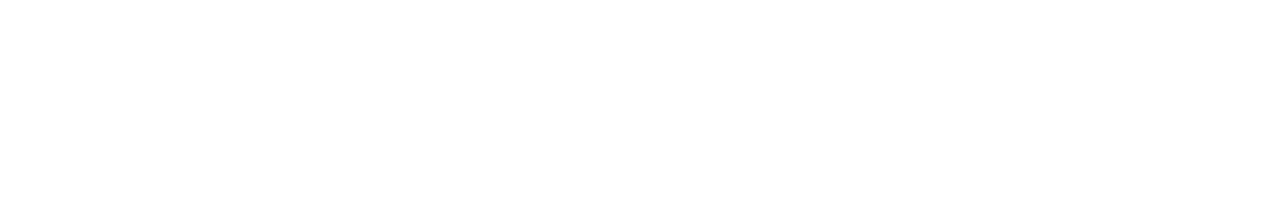
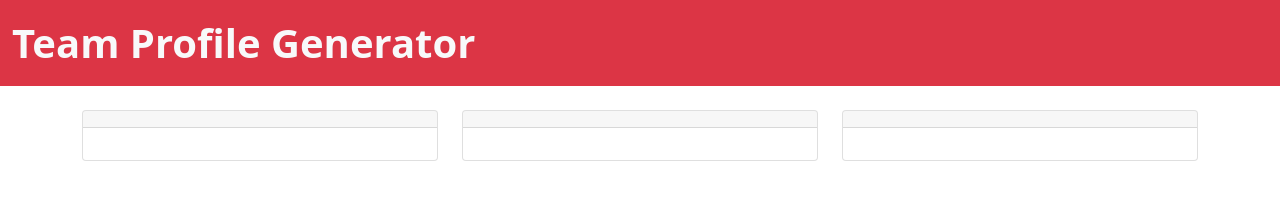
Before and after one commit to OddTK/Team-Profile-Generator, a website: page dist/index.html in a window 1280 px wide. Drawn offline with nearby package versions, Linux system fonts and the light colour scheme.

Commit message:
created nav for HTML, and started team-cards

```diff
--- a/dist/index.html
+++ b/dist/index.html
@@ -4,9 +4,47 @@
     <meta charset="UTF-8">
     <meta http-equiv="X-UA-Compatible" content="IE=edge">
     <meta name="viewport" content="width=device-width, initial-scale=1.0">
-    <title>Document</title>
+    <title>Team Profile Generator</title>
+    <link href="https://cdn.jsdelivr.net/npm/bootstrap@5.1.3/dist/css/bootstrap.min.css" rel="stylesheet" integrity="sha384-1BmE4kWBq78iYhFldvKuhfTAU6auU8tT94WrHftjDbrCEXSU1oBoqyl2QvZ6jIW3" crossorigin="anonymous">
+    <link rel="stylesheet" href="style.css"/>
 </head>
 <body>
+    <nav class="navbar navbar-light bg-danger">
+        <div class="container-fluid">
+        <span class="navbar-brand fw-bold fs-1 text-light">Team Profile Generator</span>
+        </div>
+    </nav>
+    <main>
+        <div class="container">
+            <div class="row justify-content-center" id="team-cards">
+
+                <div class="col-4 mt-4">
+                    <div class="card h-100">
+                        <div class="card-header"></div>
+                        <div class="card-body"></div>
+                    </div>
+                </div>
+
+                <div class="col-4 mt-4">
+                    <div class="card h-100">
+                        <div class="card-header"></div>
+                        <div class="card-body"></div>
+                    </div>
+                </div>
+
+                <div class="col-4 mt-4">
+                    <div class="card h-100">
+                        <div class="card-header"></div>
+                        <div class="card-body"></div>
+                    </div>
+                </div>
+            </div>
+        </div>
+    </main>
 
 </body>
+<script src="https://code.jquery.com/jquery-3.5.1.slim.min.js"
+    integrity="sha384-DfXdz2htPH0lsSSs5nCTpuj/zy4C+OGpamoFVy38MVBnE+IbbVYUew+OrCXaRkfj"
+    crossorigin="anonymous"></script>
+    <script src="https://cdn.jsdelivr.net/npm/bootstrap@5.1.3/dist/js/bootstrap.bundle.min.js" integrity="sha384-ka7Sk0Gln4gmtz2MlQnikT1wXgYsOg+OMhuP+IlRH9sENBO0LRn5q+8nbTov4+1p" crossorigin="anonymous"></script>
 </html>
```
Also changed, not shown: dist/style.css (added).
